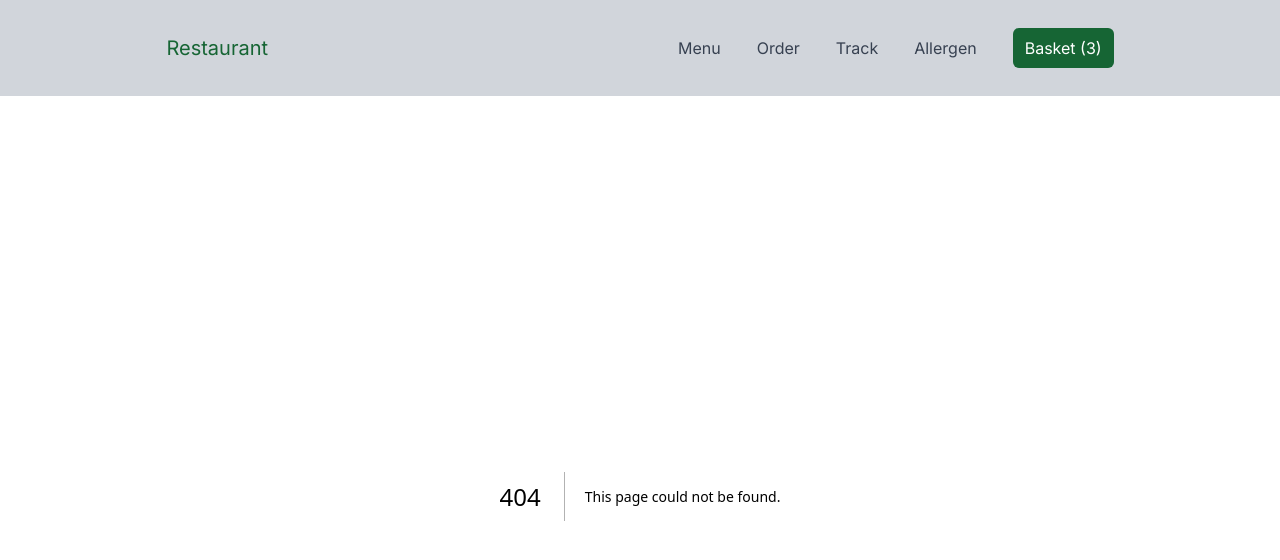
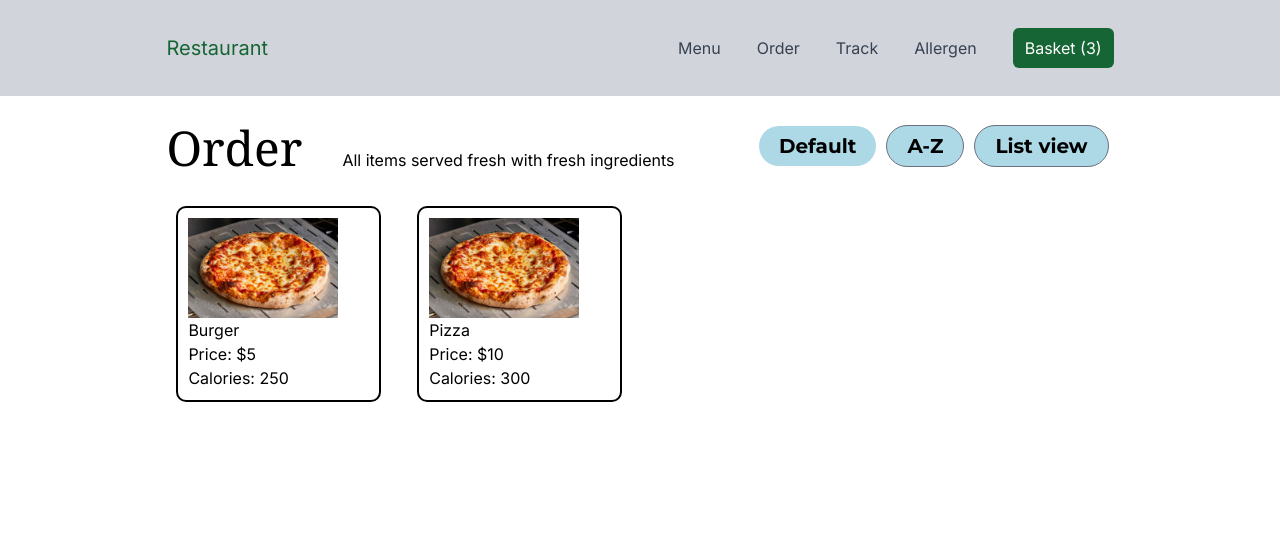
Before and after one commit to RealPhilos/resturant_website_team_project, a Next.js app in the folder frontend/: page /order in a window 1280 px wide. Before the commit this address had no page. Shown: the top 560 px of the page. Built offline with nearby package versions, Linux system fonts and the light colour scheme.

Commit message:
Order Page With Iteme, a Quantity Selector and Add To Cart Button

```diff
--- /dev/null
+++ b/frontend/src/app/order/page.jsx
@@ -0,0 +1,173 @@
+'use client'
+
+import { useState } from 'react';
+import Head from 'next/head'
+import Image from 'next/image'
+
+
+export default function Order() {
+
+  const [showModal, setShowModal] = useState(false);
+  const [currentItem, setCurrentItem] = useState(null);
+  const [quantity, setQuantity] = useState(1);
+
+  const foodItems = [
+    { name: 'Burger', price: '$5', calories: '250', img: '/pizza.jpeg' },
+    { name: 'Pizza', price: '$10', calories: '300', img: '/pizza.jpeg' },
+    // Add more food items here
+  ]
+
+  const openModal = (item) => {
+    setCurrentItem(item);
+    setShowModal(true);
+  };
+
+  const closeModal = () => {
+    setShowModal(false);
+    setQuantity(1); // reset quantity when closing modal
+  };
+
+  const addToCart = () => {
+    // Add the item and quantity to your cart here
+    console.log(`Added ${quantity} of ${currentItem.name} to cart.`);
+    closeModal();
+  };
+
+
+  return (
+    <div>
+      <Head>
+        <title>Oaxaca Restaurant</title>
+        <meta name="description" content="Welcome to Oaxaca Restaurant" />
+        <link href="https://fonts.googleapis.com/css2?family=Montserrat:wght@400;700&display=swap" rel="stylesheet" />
+      </Head>
+
+      <main>
+        <div>
+          <nav style={{ display: 'flex', justifyContent: 'center', flexWrap: 'wrap' }}>
+            <style jsx>{`
+              button {
+              padding: 10px 20px;
+              font-size: 20px;
+              font-family: 'Montserrat', sans-serif;
+              font-weight: 1000;
+              color: black;
+              background-color: #ADD8E6;
+              margin: 5px;
+              transition: background-color 0.3s ease;
+            }
+
+              button:hover {
+                background-color: #FFFFFF;
+            }
+
+          `}</style>
+
+           <style jsx global>{`
+
+            .food-item {
+              transition: transform .2s; /* Animation */
+            }
+
+            .food-item:hover {
+              transform: scale(1.1); /* (110% zoom - Note: if the zoom is too large, it will go outside of the viewport) */
+            }
+
+            body {
+              background-color: #FFFFFF; /* Replace with your preferred color */
+            }
+          `}</style>
+        </nav>
+
+        <div className="py-6 flex justify-between items-end">
+      <div className="flex items-end gap-10">
+        <span className="text-5xl font-serif">Order</span>
+        <span>All items served fresh with fresh ingredients</span>
+      </div>
+      <div>
+        <button className="py-2 bg-green-700 text-white mr-2 px-3 text-sm rounded-3xl">
+          Default
+        </button>
+        <button className="py-2 border-gray-500 border text-black mr-2 px-4 text-sm rounded-3xl">
+          A-Z
+        </button>
+        <button className="py-2 border-gray-500 border text-black text-sm px-3 rounded-3xl">
+          List view
+        </button>
+      </div>
+    </div>
+
+        <div style={{ display: 'grid', gridTemplateColumns: 'repeat(auto-fill, minmax(200px, 1fr))', gap: '1rem' }}>
+        {foodItems.map((item, index) => (
+           <div key={index} className="food-item" style={{ border: '2px solid black', borderRadius: '10px', padding: '10px', margin: '10px' }} onClick={() => openModal(item)}>
+            <div style={{ display: 'flex', flexDirection: 'row', gap: '1rem' }}>
+            <div>
+            <Image src={item.img} width={150} height={150} alt={item.name} />
+            <h2>{item.name}</h2>
+            <p>Price: {item.price}</p>
+            <p>Calories: {item.calories}</p>
+            </div>
+          </div>
+        </div>
+        ))}
+          </div>
+          {showModal && (
+            <>
+            <div style={{
+              position: 'fixed',
+              top: 0,
+              left: 0,
+              width: '100%',
+              height: '100%',
+              backgroundColor: 'rgba(0, 0, 0, 0.5)', // semi-transparent
+              zIndex: 1000,
+            }} onClick={closeModal} /> {/* This div is the overlay */}
+
+            <div style={{
+              position: 'fixed',
+              top: '50%',
+              left: '50%',
+              transform: 'translate(-50%, -50%)',
+              backgroundColor: '#FAFAF5',
+              padding: '1em',
+              zIndex: 1001,
+           }}>
+
+          <h2>{currentItem.name}</h2>
+          <Image src={currentItem.img} width={150} height={150} alt={currentItem.name} />
+          <p>Price: {currentItem.price}</p>
+          <p>Calories: {currentItem.calories}</p>
+          <label>
+            Quantity:
+            <input type="number" value={quantity} min="1" onChange={(e) => setQuantity(e.target.value)} />
+          </label>
+
+          <button onClick={addToCart}>Add to Cart</button>
+          <button onClick={closeModal}>Close</button>
+          {/* Add to cart button and quantity selector */}
+
+          <style jsx>{`
+            button {
+              padding: 10px 20px;
+              font-size: 20px;
+              font-family: 'Montserrat', sans-serif;
+              font-weight: 1000;
+              color: black;
+              background-color: #d3d3d3;
+              margin: 5px;
+              transition: background-color 0.3s ease;
+            }
+
+            button:hover {
+              background-color: #FFFFFF;
+            }
+          `}</style>
+
+        </div>
+        </>
+          )}
+        </div>
+      </main>
+    </div>
+  );
+}
```
